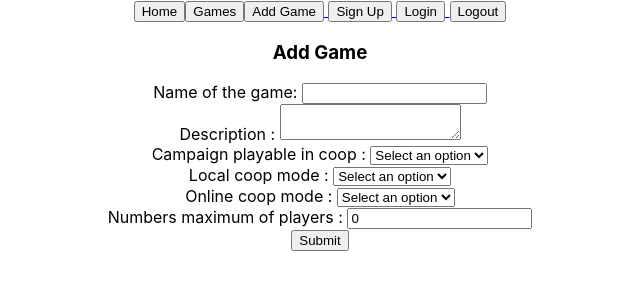
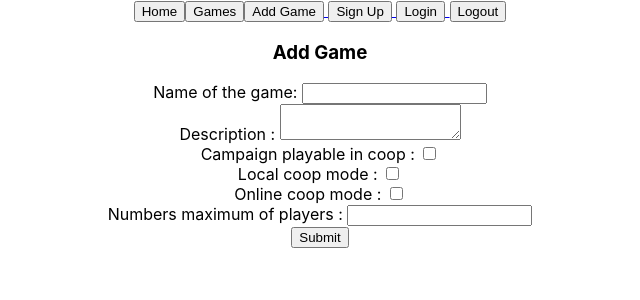
Before and after one commit to ironhack-multiverse/MassCoop-frontend, a React (Create React App) app: page /games/create in a window 1280 px wide. Shown: the top 300 px of the page, without its empty margins (320-960 px from the left). Built offline with nearby package versions, Linux system fonts and the light colour scheme.

Commit message:
add games  modified, functioning

```diff
--- a/src/components/AddGame.js
+++ b/src/components/AddGame.js
@@ -6,43 +6,47 @@ const API_URL = "http://localhost:5005";
 function AddGame(props) {
   const [name, setName] = useState("");
   const [summary, setSummary] = useState("");
-  const [campaigncoop, setCampaigncoop] = useState("");
-  const [offlinecoop, setOfflinecoop] = useState("");
-  const [onlinecoop, setOnlinecoop] = useState("");
-  const [onlinemax, setOnlinemax] = useState(0);
+  const [campaigncoop, setCampaigncoop] = useState(false);
+  const [offlinecoop, setOfflinecoop] = useState(false);
+  const [onlinecoop, setOnlinecoop] = useState(false);
+  const [onlinemax, setOnlinemax] = useState("");
 
   const handleName = (e) => setName(e.target.value);
   const handleSummary = (e) => setSummary(e.target.value);
-  const handleCampaigncoop = (e) => setCampaigncoop (e.target.value);
-  const handleOfflinecoop = (e) => setOfflinecoop(e.target.value);
-  const handleOnlinecoop = (e) => setOnlinecoop(e.target.value);
+  const handleCampaigncoop = (e) => setCampaigncoop(e.target.checked);
+  const handleOfflinecoop = (e) => setOfflinecoop(e.target.checked);
+  const handleOnlinecoop = (e) => setOnlinecoop(e.target.checked);
   const handleOnlinemax = (e) => setOnlinemax(e.target.value);
 
   const handleSubmit = (e) => {
     e.preventDefault();
     const requestBody = {
-        game: {
-            name,
-            summary,
-          },
+      game: {
+        name,
+        summary,
+      },
       campaigncoop,
       offlinecoop,
       onlinecoop,
-      onlinemax,
+      onlinemax: Number(onlinemax),
     };
 
-
+    console.log(requestBody);
+    // return
 
     //const storedToken = localStorage.getItem("authToken");
     axios
-      .post(`${process.env.REACT_APP_SERVER_URL || API_URL}/api/games`, requestBody, {
-      })
+      .post(
+        `${process.env.REACT_APP_SERVER_URL || API_URL}/api/games`,
+        requestBody,
+        {}
+      )
       .then((response) => {
         setName("");
         setSummary("");
-        setCampaigncoop("");
-        setOfflinecoop("");
-        setOnlinecoop("");
+        setCampaigncoop(false);
+        setOfflinecoop(false);
+        setOnlinecoop(false);
         setOnlinemax(0);
         // props.refreshGames();
       })
@@ -55,12 +59,7 @@ function AddGame(props) {
 
       <form onSubmit={handleSubmit}>
         <label>Name of the game: </label>
-        <input
-          type="text"
-          name="name"
-          value={name}
-          onChange={handleName}
-        />
+        <input type="text" name="name" value={name} onChange={handleName} />
         <br />
         <label>Description : </label>
         <textarea
@@ -71,40 +70,31 @@ function AddGame(props) {
         />
         <br />
         <label>Campaign playable in coop : </label>
-        <select
-          type="boolean"
+        <input
+          type="checkbox"
           name="summary"
-          value={campaigncoop}
+          defaultChecked={campaigncoop}
           onChange={handleCampaigncoop}
-        >
-          <option value="">Select an option </option>
-          <option value="campaigncoop">Yes</option>
-          <option value="campaigncoop">No</option>
-        </select>
+        />
+
         <br />
         <label> Local coop mode : </label>
-        <select
-          type="boolean"
+        <input
+          type="checkbox"
           name="offlinecoop"
-          value={offlinecoop}
+          defaultChecked={offlinecoop}
           onChange={handleOfflinecoop}
-        >
-          <option value="">Select an option </option>
-          <option value="offlinecoop">Yes</option>
-          <option value="offlinecoop">No</option>
-        </select>
+        />
+
         <br />
         <label>Online coop mode : </label>
-        <select
-          type="boolean"
+        <input
+          type="checkbox"
           name="onlinecoop"
-          value={onlinecoop}
+          defaultChecked={onlinecoop}
           onChange={handleOnlinecoop}
-        >
-          <option value=""> Select an option </option>
-          <option value="onlinecoop">Yes</option>
-          <option value="onlinecoop">No</option>
-        </select>
+        />
+
         <br />
         <label>Numbers maximum of players : </label>
         <input
```
Also changed, not shown: src/components/GameCard.js (added, +15 -0 lines).
